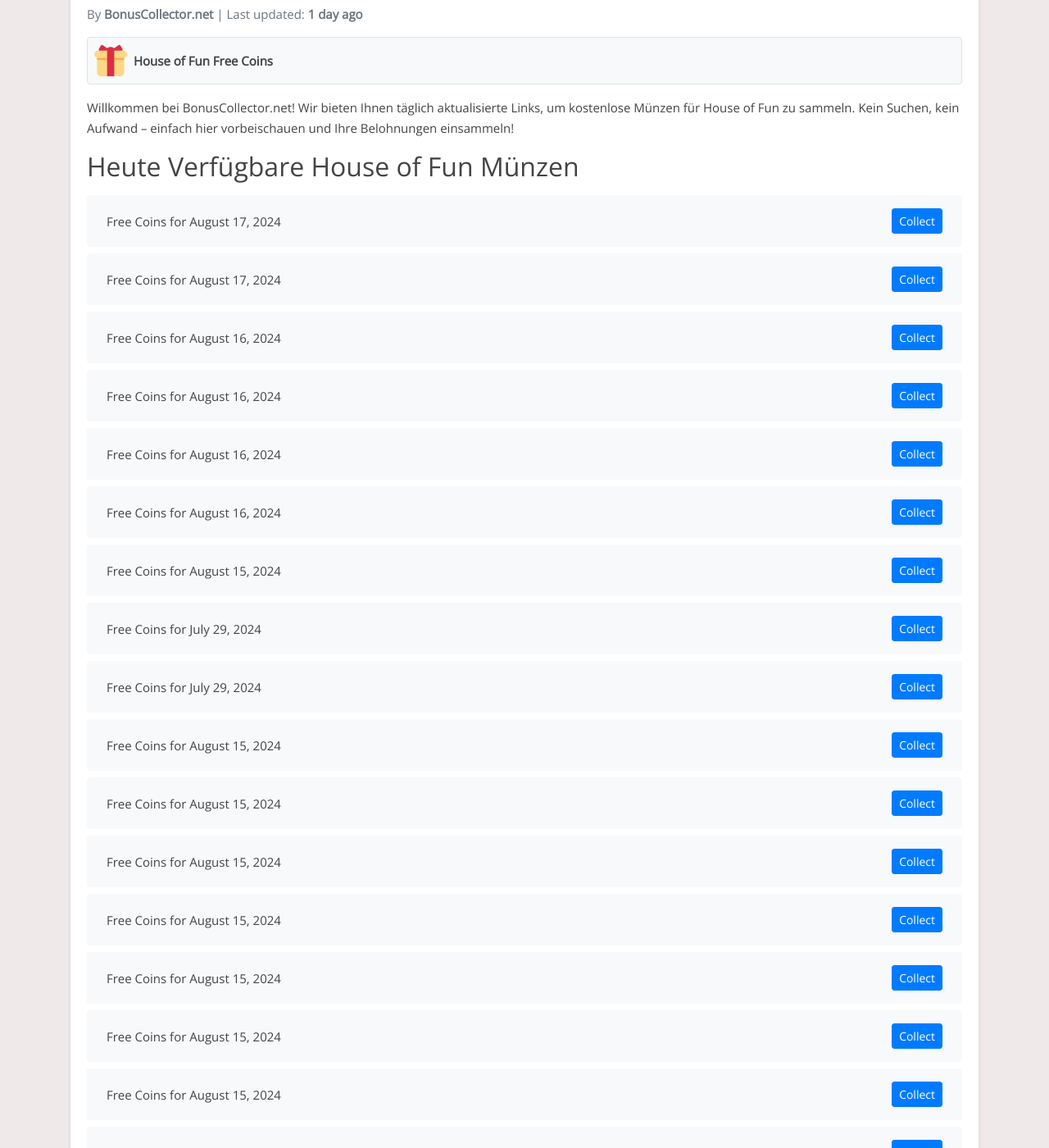
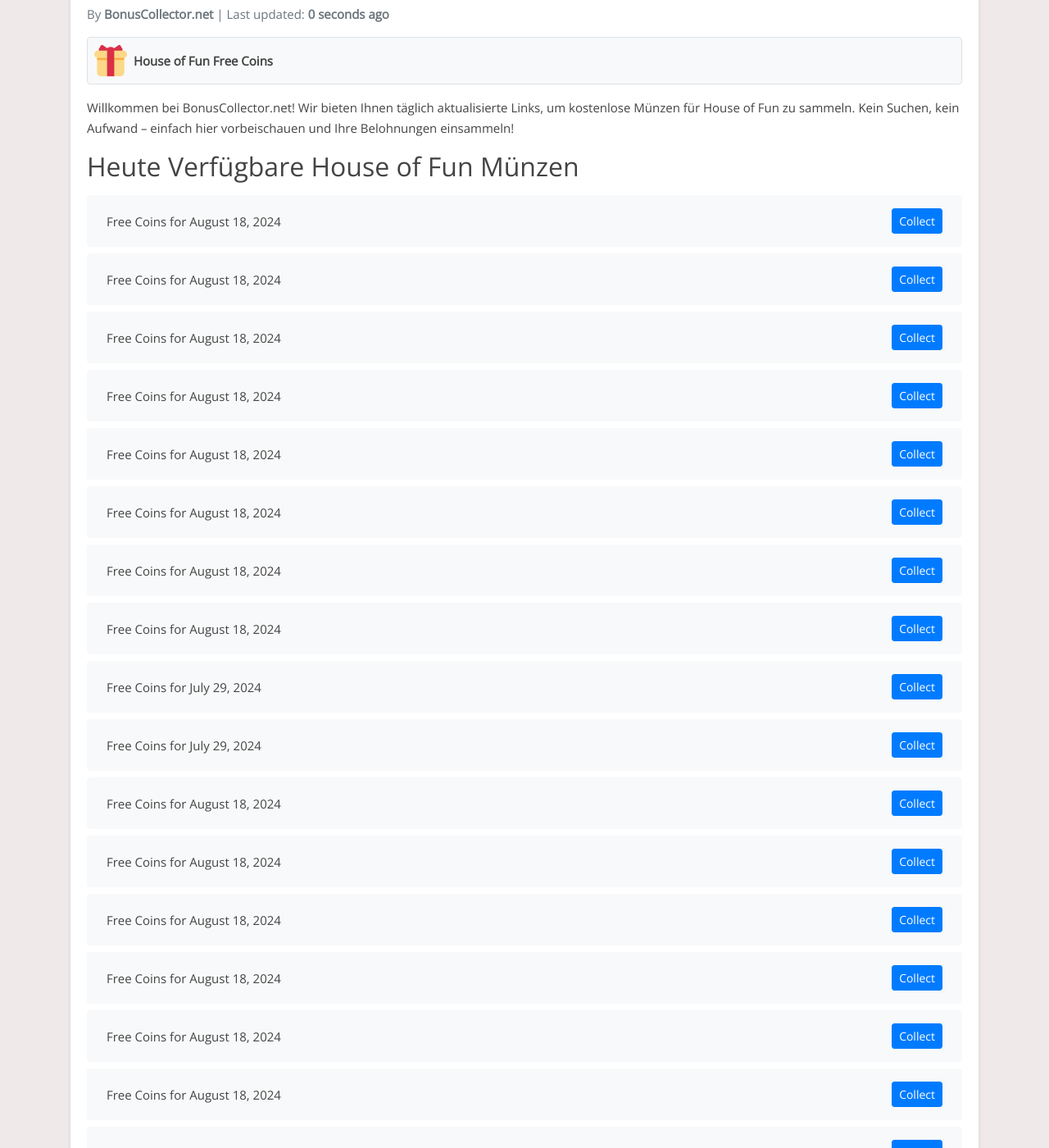
Before and after one commit to Prollad99/bs-net, a Jekyll site: the page built from de/_posts/2024-07-18-house-of-fun.md, in a window 1280 px wide and 1400 px high, scrolled down 253 px. Shown: the whole window at 82% size. Built offline with Jekyll 4.4.1, drawn with Linux system fonts in a browser that asks for light colours; nearby versions of some CDN libraries; comment, search, counter and statistics services are not loaded; some of the changed text lies outside the part shown.

Commit message:
Update house-of-fun reward links and last modified date

```diff
--- a/_data/include_files.yml
+++ b/_data/include_files.yml
@@ -11,7 +11,7 @@
   last_modified: 2024-08-18 06:26:31
 
 house-of-fun.html:
-  last_modified: 2024-08-17 03:10:31
+  last_modified: 2024-08-18 06:26:54
 
 cash-frenzy.html:
   last_modified: 2024-08-18 06:26:38
--- a/_includes/house-of-fun.html
+++ b/_includes/house-of-fun.html
@@ -1,4 +1,72 @@
 <ul class="list-group mt-3 mb-4">
+  <li class="list-group-item d-flex justify-content-between align-items-center">
+    <span>Free Coins for August 18, 2024</span>
+    <a href="https://playtika.onelink.me/hof/w4blbwsu?af_dp=hof%3A%2F%2F&af_force_deeplink=true&c_id=2024M8D17_23&s_id=1060&deeplink=eyJpZCI6IjM1MGE0YzFlLTUzZGYtNGZlZS05NzYzLTVmMDU0YzU5NWIyYiIsImFjIjoiaG9mX2dpZnRfY291cG9uIn0=" class="btn btn-primary btn-sm">Collect</a>
+  </li>
+  <li class="list-group-item d-flex justify-content-between align-items-center">
+    <span>Free Coins for August 18, 2024</span>
+    <a href="https://playtika.onelink.me/hof/w4blbwsu?af_dp=hof%3A%2F%2F&af_force_deeplink=true&c_id=2024M8D17_19&s_id=1060&deeplink=eyJpZCI6IjA1N2NjMjEzLTRlZDktNGYyOC1iYTZkLTExMGM2MzQ4NmU2MCIsImFjIjoiaG9mX2dpZnRfY291cG9uIn0=" class="btn btn-primary btn-sm">Collect</a>
+  </li>
+  <li class="list-group-item d-flex justify-content-between align-items-center">
+    <span>Free Coins for August 18, 2024</span>
+    <a href="https://playtika.onelink.me/hof/w4blbwsu?af_dp=hof%3A%2F%2F&af_force_deeplink=true&c_id=2024M8D17_07&s_id=1060&deeplink=eyJpZCI6IjgyNDlmY2NmLWRlZTQtNDEwOC1hMGY5LTI0MTcwZDFhNTQ1MSIsImFjIjoiaG9mX2dpZnRfY291cG9uIn0=" class="btn btn-primary btn-sm">Collect</a>
+  </li>
+  <li class="list-group-item d-flex justify-content-between align-items-center">
+    <span>Free Coins for August 18, 2024</span>
+    <a href="https://playtika.onelink.me/hof/w4blbwsu?af_force_deeplink=true&deeplink=eyJpZCI6IjJkNGYzNjEyLTc0OGUtNDJlMy1hMGVkLWUwM2RlNjUwOWM1NyIsImFjIjoiaG9mX2dpZnRfY291cG9uIn0=" class="btn btn-primary btn-sm">Collect</a>
+  </li>
+  <li class="list-group-item d-flex justify-content-between align-items-center">
+    <span>Free Coins for August 18, 2024</span>
+    <a href="https://playtika.onelink.me/hof/w4blbwsu?af_force_deeplink=true&deeplink=eyJpZCI6IjI4MDljMTk2LTBjYTUtNGYzMS1iYjIwLWViNmY3NjNhNDAxZSIsImFjIjoiaG9mX2dpZnRfY291cG9uIn0=" class="btn btn-primary btn-sm">Collect</a>
+  </li>
+  <li class="list-group-item d-flex justify-content-between align-items-center">
+    <span>Free Coins for August 18, 2024</span>
+    <a href="https://playtika.onelink.me/hof/w4blbwsu?af_force_deeplink=true&deeplink=eyJpZCI6IjM2NTQ1N2ZkLTQzMTctNDhmMy1iZDgyLTIzNDY4NDY5MDMwMyIsImFjIjoiaG9mX2dpZnRfY291cG9uIn0=" class="btn btn-primary btn-sm">Collect</a>
+  </li>
+  <li class="list-group-item d-flex justify-content-between align-items-center">
+    <span>Free Coins for August 18, 2024</span>
+    <a href="https://playtika.onelink.me/hof/w4blbwsu?af_force_deeplink=true&deeplink=eyJpZCI6IjAyNjU3N2Q4LTllNmUtNDgwYy04M2M5LWJmZGY4NmM1ZjcxMCIsImFjIjoiaG9mX2dpZnRfY291cG9uIn0=" class="btn btn-primary btn-sm">Collect</a>
+  </li>
+  <li class="list-group-item d-flex justify-content-between align-items-center">
+    <span>Free Coins for August 18, 2024</span>
+    <a href="https://playtika.onelink.me/hof/w4blbwsu?af_force_deeplink=true&deeplink=eyJpZCI6IjBjZWVjOGJmLWRkN2UtNDM0Yy05NTYyLTdmZTZkNWE2OWU4MSIsImFjIjoiaG9mX2dpZnRfY291cG9uIn0=" class="btn btn-primary btn-sm">Collect</a>
+  </li>
+  <li class="list-group-item d-flex justify-content-between align-items-center">
+    <span>Free Coins for July 29, 2024</span>
+    <a href="https://playtika.onelink.me/hof/w4blbwsu?af_force_deeplink=true&deeplink=eyJpZCI6IjAyMTRjNDZjLWU5M2MtNGE2Yy1hNTIzLTJhMDVjMWQ3N2UyZCIsImFjIjoiaG9mX2dpZnRfY291cG9uIn0=" class="btn btn-primary btn-sm">Collect</a>
+  </li>
+  <li class="list-group-item d-flex justify-content-between align-items-center">
+    <span>Free Coins for July 29, 2024</span>
+    <a href="https://playtika.onelink.me/hof/w4blbwsu?af_force_deeplink=true&deeplink=eyJpZCI6IjNiMzlkZjIzLTRlMmEtNGNmNC1hNzkzLTQ2MzQ0NGM0N2VlMyIsImFjIjoiaG9mX2dpZnRfY291cG9uIn0=" class="btn btn-primary btn-sm">Collect</a>
+  </li>
+  <li class="list-group-item d-flex justify-content-between align-items-center">
+    <span>Free Coins for August 18, 2024</span>
+    <a href="https://playtika.onelink.me/hof/w4blbwsu?af_force_deeplink=true&deeplink=eyJpZCI6ImY5MGU0MmQxLWEwYjEtNDNlZS04MjFmLWQ1ZDQ1N2ViNTQ3OCIsImFjIjoiaG9mX2dpZnRfY291cG9uIn0=" class="btn btn-primary btn-sm">Collect</a>
+  </li>
+  <li class="list-group-item d-flex justify-content-between align-items-center">
+    <span>Free Coins for August 18, 2024</span>
+    <a href="https://playtika.onelink.me/hof/w4blbwsu?af_force_deeplink=true&deeplink=eyJpZCI6IjgyNDlmY2NmLWRlZTQtNDEwOC1hMGY5LTI0MTcwZDFhNTQ1MSIsImFjIjoiaG9mX2dpZnRfY291cG9uIn0=" class="btn btn-primary btn-sm">Collect</a>
+  </li>
+  <li class="list-group-item d-flex justify-content-between align-items-center">
+    <span>Free Coins for August 18, 2024</span>
+    <a href="https://playtika.onelink.me/hof/w4blbwsu?af_force_deeplink=true&deeplink=eyJpZCI6IjA2OWZmODA2LTZmNGQtNGFiOC04Njk0LTFiMzllMzk0Y2YyYyIsImFjIjoiaG9mX2dpZnRfY291cG9uIn0=" class="btn btn-primary btn-sm">Collect</a>
+  </li>
+  <li class="list-group-item d-flex justify-content-between align-items-center">
+    <span>Free Coins for August 18, 2024</span>
+    <a href="https://playtika.onelink.me/hof/w4blbwsu?af_force_deeplink=true&deeplink=eyJpZCI6ImYzNTA1ZTNiLWY1ZWItNDlmMy1hNmNhLTVlZWJmZTMxMDRjNyIsImFjIjoiaG9mX2dpZnRfY291cG9uIn0=" class="btn btn-primary btn-sm">Collect</a>
+  </li>
+  <li class="list-group-item d-flex justify-content-between align-items-center">
+    <span>Free Coins for August 18, 2024</span>
+    <a href="https://playtika.onelink.me/hof/w4blbwsu?af_force_deeplink=true&deeplink=eyJpZCI6ImU0YzgwMzU1LTc1N2MtNDM3Yi1hMzc3LTYxZmE5ZjQyZWMzNCIsImFjIjoiaG9mX2dpZnRfY291cG9uIn0=" class="btn btn-primary btn-sm">Collect</a>
+  </li>
+  <li class="list-group-item d-flex justify-content-between align-items-center">
+    <span>Free Coins for August 18, 2024</span>
+    <a href="https://playtika.onelink.me/hof/w4blbwsu?af_force_deeplink=true&deeplink=eyJpZCI6ImNhYmNhYWI2LTZlMDEtNDU3OS04NjU4LTQ0N2E5MThlNzUyNiIsImFjIjoiaG9mX2dpZnRfY291cG9uIn0=" class="btn btn-primary btn-sm">Collect</a>
+  </li>
+  <li class="list-group-item d-flex justify-content-between align-items-center">
+    <span>Free Coins for August 18, 2024</span>
+    <a href="https://playtika.onelink.me/hof/w4blbwsu?af_force_deeplink=true&deeplink=eyJpZCI6Ijc2NzAzNzZkLTEwYjgtNDY2MC05MzdhLWUyZDNmNTQ0NWQ1YyIsImFjIjoiaG9mX2dpZnRfY291cG9uIn0=" class="btn btn-primary btn-sm">Collect</a>
+  </li>
   <li class="list-group-item d-flex justify-content-between align-items-center">
     <span>Free Coins for August 17, 2024</span>
     <a href="https://playtika.onelink.me/hof/w4blbwsu?af_dp=hof%3A%2F%2F&af_force_deeplink=true&c_id=2024M8D16_23&s_id=1060&deeplink=eyJpZCI6ImYzNTA1ZTNiLWY1ZWItNDlmMy1hNmNhLTVlZWJmZTMxMDRjNyIsImFjIjoiaG9mX2dpZnRfY291cG9uIn0=" class="btn btn-primary btn-sm">Collect</a>
@@ -26,14 +94,6 @@
   <li class="list-group-item d-flex justify-content-between align-items-center">
     <span>Free Coins for August 15, 2024</span>
     <a href="https://playtika.onelink.me/hof/w4blbwsu?af_force_deeplink=true&deeplink=eyJpZCI6IjE4ODUwNzgzLTY3YTUtNGRhNy04YmFjLWM4MDExNzcwNWJkMiIsImFjIjoiaG9mX2dpZnRfY291cG9uIn0=" class="btn btn-primary btn-sm">Collect</a>
-  </li>
-  <li class="list-group-item d-flex justify-content-between align-items-center">
-    <span>Free Coins for July 29, 2024</span>
-    <a href="https://playtika.onelink.me/hof/w4blbwsu?af_force_deeplink=true&deeplink=eyJpZCI6IjAyMTRjNDZjLWU5M2MtNGE2Yy1hNTIzLTJhMDVjMWQ3N2UyZCIsImFjIjoiaG9mX2dpZnRfY291cG9uIn0=" class="btn btn-primary btn-sm">Collect</a>
-  </li>
-  <li class="list-group-item d-flex justify-content-between align-items-center">
-    <span>Free Coins for July 29, 2024</span>
-    <a href="https://playtika.onelink.me/hof/w4blbwsu?af_force_deeplink=true&deeplink=eyJpZCI6IjNiMzlkZjIzLTRlMmEtNGNmNC1hNzkzLTQ2MzQ0NGM0N2VlMyIsImFjIjoiaG9mX2dpZnRfY291cG9uIn0=" class="btn btn-primary btn-sm">Collect</a>
   </li>
   <li class="list-group-item d-flex justify-content-between align-items-center">
     <span>Free Coins for August 15, 2024</span>
@@ -339,64 +399,4 @@
     <span>Free Coins for August 4, 2024</span>
     <a href="https://playtika.onelink.me/hof/w4blbwsu?af_force_deeplink=true&deeplink=eyJpZCI6IjU0OTgxMDQ5LWFhNzAtNDhkNi1hMzZlLTJkODI0Zjc0NTlmMSIsImFjIjoiaG9mX2dpZnRfY291cG9uIn0=" class="btn btn-primary btn-sm">Collect</a>
   </li>
-  <li class="list-group-item d-flex justify-content-between align-items-center">
-    <span>Free Coins for August 4, 2024</span>
-    <a href="https://playtika.onelink.me/hof/w4blbwsu?af_force_deeplink=true&deeplink=eyJpZCI6IjliMzUzZDQyLWQ3YmItNDJiYi1hMWFlLTU0ZjZiMTg2NTEyNCIsImFjIjoiaG9mX2dpZnRfY291cG9uIn0=" class="btn btn-primary btn-sm">Collect</a>
-  </li>
-  <li class="list-group-item d-flex justify-content-between align-items-center">
-    <span>Free Coins for August 3, 2024</span>
-    <a href="https://playtika.onelink.me/hof/w4blbwsu?af_dp=hof%3A%2F%2F&af_force_deeplink=true&c_id=2024M8D2_23&s_id=1060&deeplink=eyJpZCI6IjE4NTU1M2M2LTU1ZWMtNDU0ZC04N2I4LTVlZTc4NTk2NmE1NyIsImFjIjoiaG9mX2dpZnRfY291cG9uIn0=" class="btn btn-primary btn-sm">Collect</a>
-  </li>
-  <li class="list-group-item d-flex justify-content-between align-items-center">
-    <span>Free Coins for August 3, 2024</span>
-    <a href="https://playtika.onelink.me/hof/w4blbwsu?af_dp=hof%3A%2F%2F&af_force_deeplink=true&c_id=2024M8D2_19&s_id=1060&deeplink=eyJpZCI6ImYyMDM4N2Q0LWRkN2EtNDU0Ny04OTk1LTUwZGMzZTYyZTk5YyIsImFjIjoiaG9mX2dpZnRfY291cG9uIn0=" class="btn btn-primary btn-sm">Collect</a>
-  </li>
-  <li class="list-group-item d-flex justify-content-between align-items-center">
-    <span>Free Coins for August 3, 2024</span>
-    <a href="https://playtika.onelink.me/hof/w4blbwsu?af_dp=hof%3A%2F%2F&af_force_deeplink=true&c_id=2024M8D2_07&s_id=1060&deeplink=eyJpZCI6IjUwOTdiYzlmLTRkYmMtNDNkOC1iNDhhLTQxZTJiNzUwNzRhNiIsImFjIjoiaG9mX2dpZnRfY291cG9uIn0=" class="btn btn-primary btn-sm">Collect</a>
-  </li>
-  <li class="list-group-item d-flex justify-content-between align-items-center">
-    <span>Free Coins for August 2, 2024</span>
-    <a href="https://playtika.onelink.me/hof/w4blbwsu?af_dp=hof%3A%2F%2F&af_force_deeplink=true&c_id=2024M8D1_23&s_id=1060&deeplink=eyJpZCI6IjQ5NjI3ZDUyLTI1ZmItNDM5Ni04NTk5LTAyYzczYjRkMTNjZCIsImFjIjoiaG9mX2dpZnRfY291cG9uIn0=" class="btn btn-primary btn-sm">Collect</a>
-  </li>
-  <li class="list-group-item d-flex justify-content-between align-items-center">
-    <span>Free Coins for August 2, 2024</span>
-    <a href="https://playtika.onelink.me/hof/w4blbwsu?af_dp=hof%3A%2F%2F&af_force_deeplink=true&c_id=2024M8D1_19&s_id=1060&deeplink=eyJpZCI6IjU0OTgxMDQ5LWFhNzAtNDhkNi1hMzZlLTJkODI0Zjc0NTlmMSIsImFjIjoiaG9mX2dpZnRfY291cG9uIn0=" class="btn btn-primary btn-sm">Collect</a>
-  </li>
-  <li class="list-group-item d-flex justify-content-between align-items-center">
-    <span>Free Coins for August 2, 2024</span>
-    <a href="https://playtika.onelink.me/hof/w4blbwsu?af_dp=hof%3A%2F%2F&af_force_deeplink=true&c_id=2024M8D1_07&s_id=1060&deeplink=eyJpZCI6Ijg5YzdmNTEzLTliMTctNDZiNC05NTcxLWViYWEzYzg2Mjg0OSIsImFjIjoiaG9mX2dpZnRfY291cG9uIn0=" class="btn btn-primary btn-sm">Collect</a>
-  </li>
-  <li class="list-group-item d-flex justify-content-between align-items-center">
-    <span>Free Coins for August 1, 2024</span>
-    <a href="https://playtika.onelink.me/hof/w4blbwsu?af_dp=hof%3A%2F%2F&af_force_deeplink=true&c_id=2024M7D31_23&s_id=1060&deeplink=eyJpZCI6IjJjYWMzOTg3LWU5ZjAtNGZhNi05OGU0LTY4Y2ZkYzM0MmMzNSIsImFjIjoiaG9mX2dpZnRfY291cG9uIn0=" class="btn btn-primary btn-sm">Collect</a>
-  </li>
-  <li class="list-group-item d-flex justify-content-between align-items-center">
-    <span>Free Coins for August 1, 2024</span>
-    <a href="https://playtika.onelink.me/hof/w4blbwsu?af_dp=hof%3A%2F%2F&af_force_deeplink=true&c_id=2024M7D31_19&s_id=1060&deeplink=eyJpZCI6IjAwZTkzNzI3LTg3NzEtNGEyMy04NzJhLWQ5MDEyN2FjYjQ3ZSIsImFjIjoiaG9mX2dpZnRfY291cG9uIn0=" class="btn btn-primary btn-sm">Collect</a>
-  </li>
-  <li class="list-group-item d-flex justify-content-between align-items-center">
-    <span>Free Coins for August 1, 2024</span>
-    <a href="https://playtika.onelink.me/hof/w4blbwsu?af_dp=hof%3A%2F%2F&af_force_deeplink=true&c_id=2024M7D31_07&s_id=1060&deeplink=eyJpZCI6ImZmOTJlNjExLTEzZmEtNGU0Yy05MDE1LTk5ZmUyMWM4NjgxNiIsImFjIjoiaG9mX2dpZnRfY291cG9uIn0=" class="btn btn-primary btn-sm">Collect</a>
-  </li>
-  <li class="list-group-item d-flex justify-content-between align-items-center">
-    <span>Free Coins for July 31, 2024</span>
-    <a href="https://playtika.onelink.me/hof/w4blbwsu?af_dp=hof%3A%2F%2F&af_force_deeplink=true&c_id=2024M7D30_23&s_id=1060&deeplink=eyJpZCI6ImQxMjZjZjlmLWE4NWQtNGEzZC1iNmM5LTRlN2RhOGE4MzY4MCIsImFjIjoiaG9mX2dpZnRfY291cG9uIn0=" class="btn btn-primary btn-sm">Collect</a>
-  </li>
-  <li class="list-group-item d-flex justify-content-between align-items-center">
-    <span>Free Coins for July 31, 2024</span>
-    <a href="https://playtika.onelink.me/hof/w4blbwsu?af_dp=hof%3A%2F%2F&af_force_deeplink=true&c_id=2024M7D30_19&s_id=1060&deeplink=eyJpZCI6IjFjY2VkZTFmLTc3ZjItNGUzMS1hZmM5LWQ5ZDJhMzhhMDVmOSIsImFjIjoiaG9mX2dpZnRfY291cG9uIn0=" class="btn btn-primary btn-sm">Collect</a>
-  </li>
-  <li class="list-group-item d-flex justify-content-between align-items-center">
-    <span>Free Coins for July 31, 2024</span>
-    <a href="https://playtika.onelink.me/hof/w4blbwsu?af_dp=hof%3A%2F%2F&af_force_deeplink=true&c_id=2024M7D30_07&s_id=1060&deeplink=eyJpZCI6IjM3ZmIxNzhlLTQ3OGQtNDc4My05ZmJjLTRiOGJjYmU0NjcwNCIsImFjIjoiaG9mX2dpZnRfY291cG9uIn0=" class="btn btn-primary btn-sm">Collect</a>
-  </li>
-  <li class="list-group-item d-flex justify-content-between align-items-center">
-    <span>Free Coins for July 30, 2024</span>
-    <a href="https://playtika.onelink.me/hof/w4blbwsu?af_dp=hof%3A%2F%2F&af_force_deeplink=true&c_id=2024M7D29_23&s_id=1060&deeplink=eyJpZCI6IjhmYjM5NzBhLTgxZTYtNDhiZC04ZDYzLTViMTkzOGExMzU3OSIsImFjIjoiaG9mX2dpZnRfY291cG9uIn0=" class="btn btn-primary btn-sm">Collect</a>
-  </li>
-  <li class="list-group-item d-flex justify-content-between align-items-center">
-    <span>Free Coins for July 30, 2024</span>
-    <a href="https://playtika.onelink.me/hof/w4blbwsu?af_dp=hof%3A%2F%2F&af_force_deeplink=true&c_id=2024M7D29_19&s_id=1060&deeplink=eyJpZCI6Ijc4MDEyNDkzLTc5MDgtNDUyZC1iZTlhLTY1ODU1M2ViNWFmMyIsImFjIjoiaG9mX2dpZnRfY291cG9uIn0=" class="btn btn-primary btn-sm">Collect</a>
-  </li>
 </ul>
```
Also changed, not shown: links-json/house-of-fun.json (+68 -68 lines).
